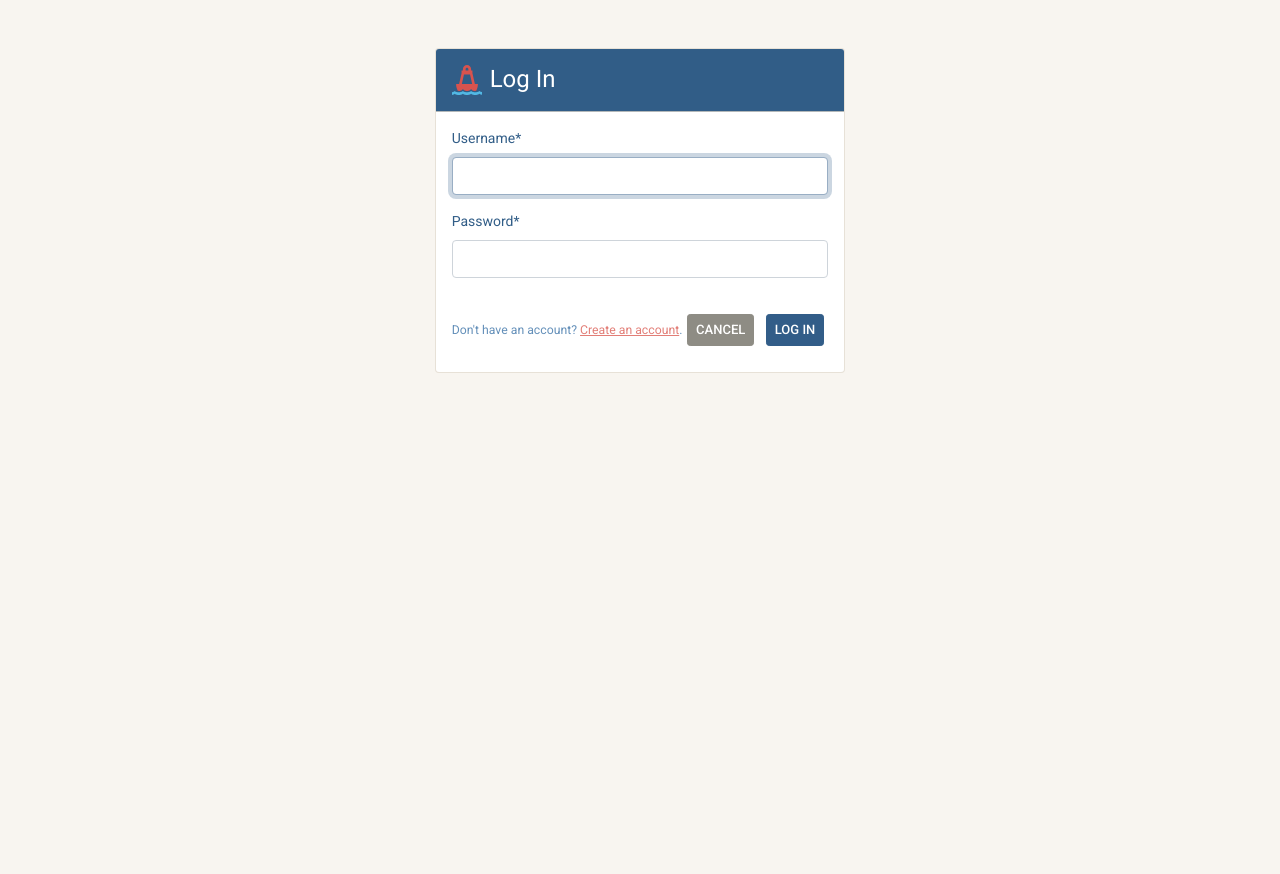
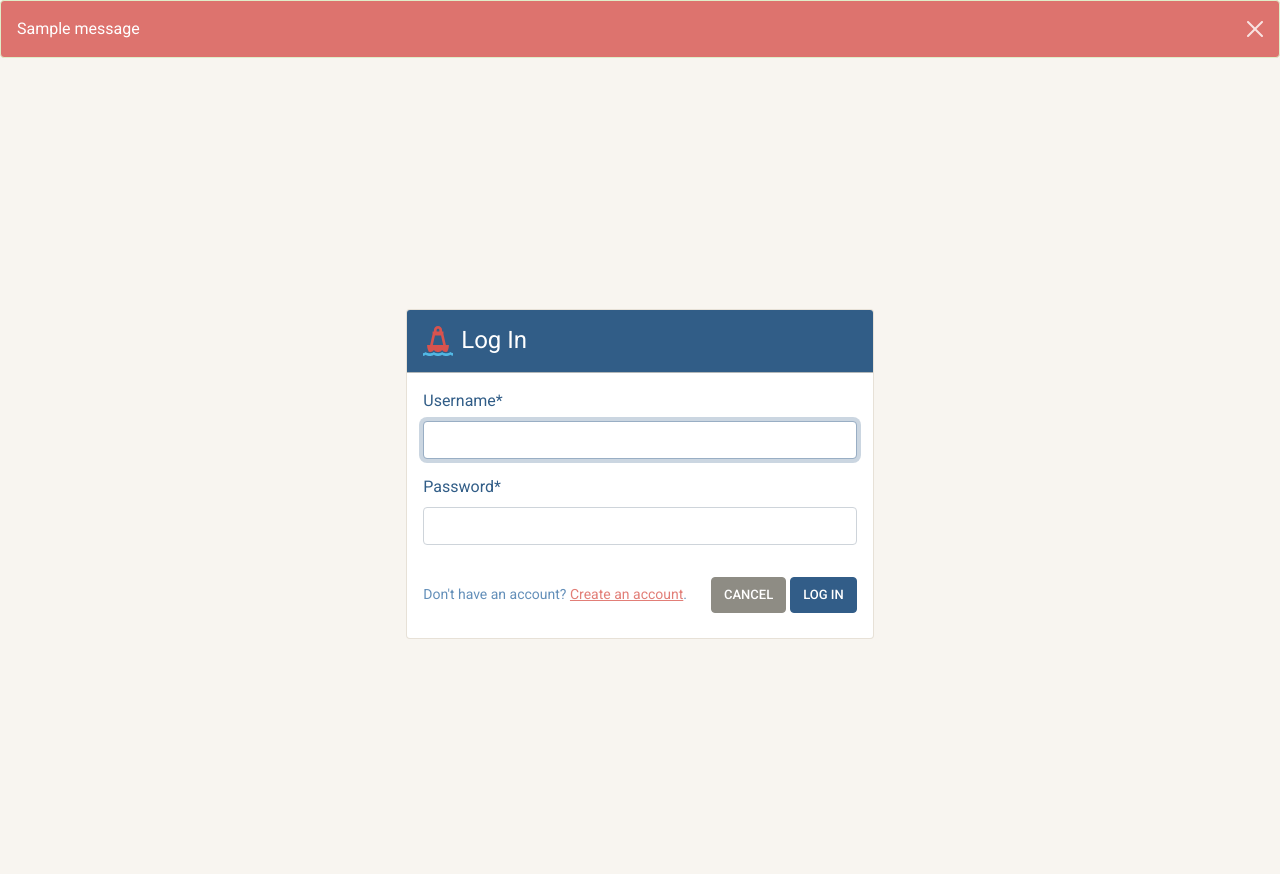
Before and after one commit to efano/buoys-django, a Django app: page /index/login/ in a window 1280 px wide. Before the commit the page ends 373 px from the top, so only its background shows below. Run offline with Django 4.2, Linux system fonts and the light colour scheme; one stand-in notice (Sample message) is shown; parts of the project's set-up code (start-up, migrations or seed data) failed here and were passed over; some libraries are stand-ins or nearby versions.

Commit message:
added alert message for unsuccesful login/signup

```diff
--- /dev/null
+++ b/buoys_app/templates/buoys_app/includes/messages.html
@@ -0,0 +1,10 @@
+
+{% for message in messages %}
+
+    <div class="alert {{ message.tags }} alert-dismissible fade show" role="alert">
+        {% comment %} <button type="button" class="btn-close" data-dismiss="alert" aria-label="Close"></button> {% endcomment %}
+        {{ message }}
+        <button type="button" class="btn-close" data-bs-dismiss="alert"></button>
+    </div>
+
+{% endfor %}
--- a/buoys_app/templates/buoys_app/index.html
+++ b/buoys_app/templates/buoys_app/index.html
@@ -24,7 +24,6 @@
 </head>
 
 <body>
-
 
   <!-- navbar -->
   <header class="navbar navbar-dark sticky-top flex-md-nowrap p-0 shadow" style="background-color: #315D87;">
@@ -79,5 +78,6 @@
     {{ data|json_script:'data' }}
 
   </main>
+
 </body>
 </html>
--- a/buoys_app/templates/buoys_app/login.html
+++ b/buoys_app/templates/buoys_app/login.html
@@ -11,16 +11,16 @@
   <title>Great Lakes Buoys Login</title>
 
   <link rel="stylesheet" href="{% static 'buoys_app/styles/bootstrap.min.css' %}">
-  <link rel="stylesheet" href="https://unpkg.com/leaflet@1.8.0/dist/leaflet.css"
-    integrity="sha512-hoalWLoI8r4UszCkZ5kL8vayOGVae1oxXe/2A4AO6J9+580uKHDO3JdHb7NzwwzK5xr/Fs0W40kiNHxM9vyTtQ=="
-    crossorigin="" />
-  <link rel="stylesheet" href="{% static 'buoys_app/styles/base.css' %}">
+  {% comment %} <link rel="stylesheet" href="{% static 'buoys_app/styles/base.css' %}"> {% endcomment %}
 
-  <script defer src="https://cdn.jsdelivr.net/npm/bootstrap@5.1.3/dist/js/bootstrap.bundle.min.js"
-    integrity="sha384-ka7Sk0Gln4gmtz2MlQnikT1wXgYsOg+OMhuP+IlRH9sENBO0LRn5q+8nbTov4+1p" crossorigin="anonymous">
+  <script src="https://cdn.jsdelivr.net/npm/@popperjs/core@2.9.2/dist/umd/popper.min.js"
+    integrity="sha384-IQsoLXl5PILFhosVNubq5LC7Qb9DXgDA9i+tQ8Zj3iwWAwPtgFTxbJ8NT4GN1R8p" crossorigin="anonymous">
   </script>
-  <script defer src="https://code.jquery.com/jquery-3.6.0.slim.min.js"
-    integrity="sha256-u7e5khyithlIdTpu22PHhENmPcRdFiHRjhAuHcs05RI=" crossorigin="anonymous"></script>
+  <script src="https://cdn.jsdelivr.net/npm/bootstrap@5.0.2/dist/js/bootstrap.min.js"
+    integrity="sha384-cVKIPhGWiC2Al4u+LWgxfKTRIcfu0JTxR+EQDz/bgldoEyl4H0zUF0QKbrJ0EcQF" crossorigin="anonymous">
+  </script>
+  {% comment %} <script defer src="https://code.jquery.com/jquery-3.6.0.slim.min.js"
+    integrity="sha256-u7e5khyithlIdTpu22PHhENmPcRdFiHRjhAuHcs05RI=" crossorigin="anonymous"></script> {% endcomment %}
 
   <style>
     .card-header {
@@ -44,17 +44,26 @@
     }
 
     a:hover {
-      color: #D8534E
+      color: #D8534E;
+    }
+
+    .alert {
+      background-color: rgba(216, 83, 78, 0.8);
     }
   </style>
 
 </head>
 
 <body class="bg-light">
+
+  {% include 'buoys_app/includes/messages.html' %}
+
+  <div class="container-fluid min-vh-100 d-flex flex-column align-items-center justify-content-center">
     <div class="row">
-    <div class="col-lg-4 offset-lg-4">
-      <div class="card my-5">
-        <h4 class="card-header py-3" style="background-color: #315D87;"><img src="{% static 'buoys_app/images/buoy.svg' %}" alt="" width="30" height="30"
+      <div class="col ">
+        <div class="card">
+          <h4 class="card-header py-3" style="background-color: #315D87;"><img
+              src="{% static 'buoys_app/images/buoy.svg' %}" alt="" width="30" height="30"
               class="d-inline-block align-text-top me-2">Log In</h4>
           <div class="card-body">
             <form method="POST">
@@ -62,16 +71,19 @@
 
               {{ login_form|crispy }}
 
-            <div class="d-flex align-items-baseline justify-content-between pt-3">
+              <div class="d-flex flex-wrap align-items-baseline justify-content-between pt-3">
+                <div class="me-4">
                   <p><small class="text-muted">
                       Don't have an account? <a href="{% url 'buoys_app:register' %}">Create an account</a>.
                     </small></p>
+                </div>
                 <div>
-                <a type="button" href="{% url 'buoys_app:index' %}" class="btn btn-sm btn-secondary m-1">Cancel</a>
-                <button type="submit" class="btn btn-sm btn-primary m-1">Log In</button>
+                  <a type="button" href="{% url 'buoys_app:index' %}" class="btn btn-secondary">Cancel</a>
+                  <button type="submit" class="btn btn-primary">Log In</button>
                 </div>
               </div>
             </form>
+          </div>
         </div>
       </div>
 
--- a/buoys_app/views.py
+++ b/buoys_app/views.py
@@ -34,7 +34,7 @@ def register_request(request):
         if form.is_valid():
             user = form.save()
             login(request, user)
-            messages.success(request, 'Registration successful.')
+            #messages.success(request, 'Registration successful.')
             return redirect('buoys_app:index')
         messages.error(
             request, 'Unsuccessful registration. Invalid information.')
@@ -51,7 +51,7 @@ def login_request(request):
             user = authenticate(username=username, password=password)
             if user is not None:
                 login(request, user)
-                messages.info(request, f'You are now logged in as {username}.')
+                # messages.info(request, f'You are now logged in as {username}.')
                 return redirect('buoys_app:index')
             else:
                 messages.error(request, 'Invalid username or password.')
@@ -63,5 +63,5 @@ def login_request(request):
 
 def logout_request(request):
     logout(request)
-    messages.info(request, 'You have successfully logged out.')
+    # messages.info(request, 'You have successfully logged out.')
     return redirect('buoys_app:index')
```
Also changed, not shown: buoys_app/templates/buoys_app/register.html (+22 -9 lines), buoys_proj/settings.py (+11 -15 lines), db.sqlite3. Lines whose indentation alone changed are shown as unchanged.
